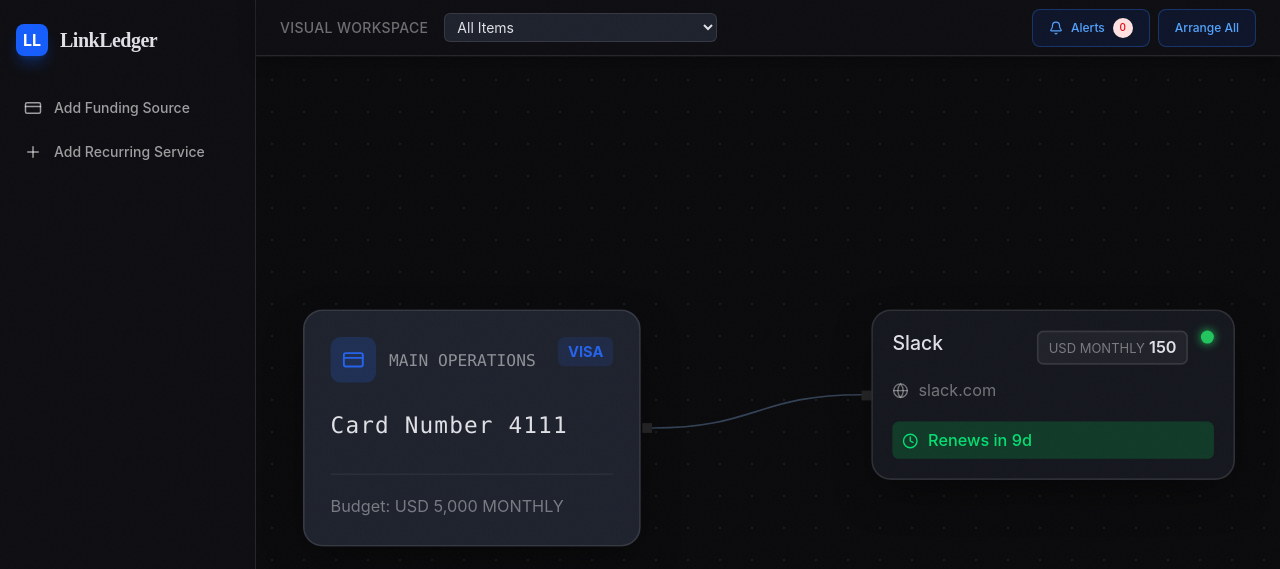
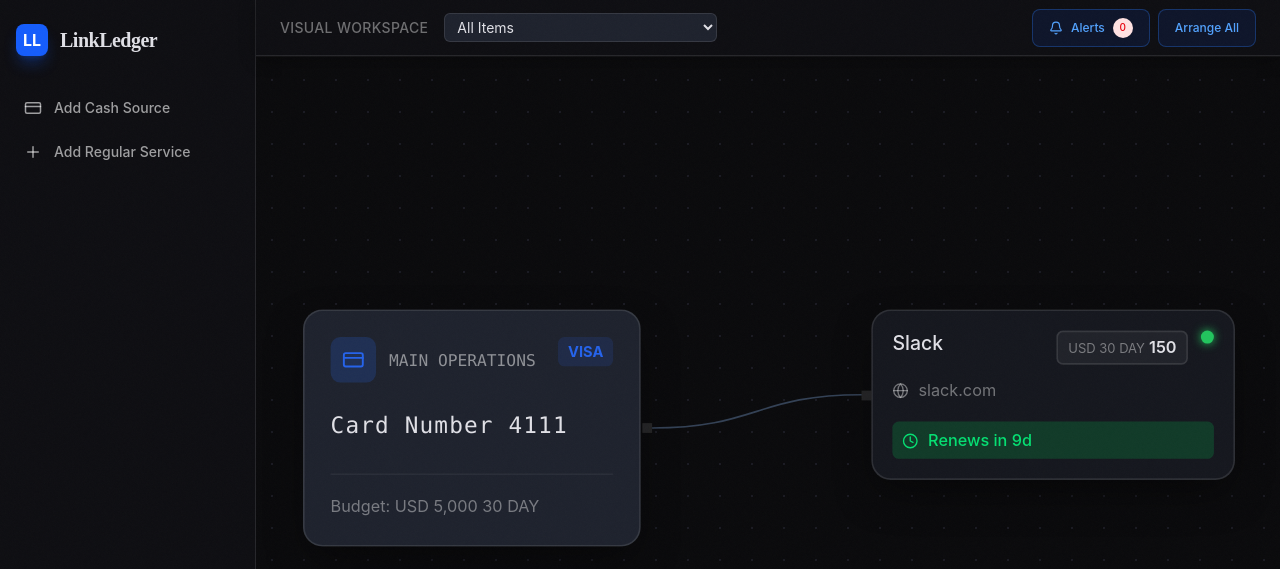
Before and after one commit to rhpshanks/LinkLedger, a React (Vite) app: page / in a window 1280 px wide. Shown: the top 569 px of the page. Built offline with nearby package versions, Linux system fonts and the light colour scheme.

Commit message:
Update UI wording to avoid F, E, M starting letters and use OCD/Islamic friendly terms

```diff
--- a/src/App.tsx
+++ b/src/App.tsx
@@ -91,14 +91,14 @@ export default function App() {
             className="w-full flex items-center gap-3 px-3 py-2.5 text-sm font-medium text-white/60 rounded-lg hover:text-white hover:bg-white/5 transition-all"
           >
             <CreditCard size={18} className="shrink-0" />
-            <span className="hidden md:block">Add Funding Source</span>
+            <span className="hidden md:block">Add Cash Source</span>
           </button>
           <button
             onClick={() => setIsAddSubOpen(true)}
             className="w-full flex items-center gap-3 px-3 py-2.5 text-sm font-medium text-white/60 rounded-lg hover:text-white hover:bg-white/5 transition-all"
           >
             <Plus size={18} className="shrink-0" />
-            <span className="hidden md:block">Add Recurring Service</span>
+            <span className="hidden md:block">Add Regular Service</span>
           </button>
         </nav>
 
@@ -146,8 +146,8 @@ export default function App() {
               <div className="w-16 h-16 rounded-2xl bg-blue-600/10 border border-blue-500/20 flex items-center justify-center mb-2">
                 <CreditCard size={28} className="text-blue-400/60" />
               </div>
-              <div className="text-white/50 font-semibold text-base">No funding sources yet</div>
-              <div className="text-white/25 text-sm max-w-xs">Add a funding source from the sidebar to get started. Link your recurring services to it on the canvas.</div>
+              <div className="text-white/50 font-semibold text-base">No cash sources yet</div>
+              <div className="text-white/25 text-sm max-w-xs">Add a cash source from the sidebar to get started. Link your regular services to it on the canvas.</div>
               <div className="text-[10px] text-white/20 uppercase tracking-widest mt-2">Ctrl N to add a source</div>
             </div>
           ) : (
@@ -169,7 +169,7 @@ export default function App() {
              <div className="flex flex-col h-full">
                 <div className="p-6 border-b border-white/10">
                   <div className="flex items-center justify-between mb-4">
-                    <h2 className="text-xl font-black font-serif tracking-tight text-[#E0E0E6]">Funding Source Summary</h2>
+                    <h2 className="text-xl font-black font-serif tracking-tight text-[#E0E0E6]">Cash Source Summary</h2>
                     <button onClick={() => setSelectedCardId(null)} className="text-white/40 hover:text-white p-1 text-xs uppercase font-bold tracking-wider">Hide</button>
                   </div>
                   <div className="p-4 rounded-xl text-white shadow-md mb-2 relative overflow-hidden" style={{ backgroundColor: selectedCard.color || '#1a1a1a' }}>
@@ -184,7 +184,7 @@ export default function App() {
                     <div className="mt-4 p-3 rounded-lg bg-white/5 border border-white/10 text-sm text-white/60 flex justify-between items-center">
                       <span className="font-semibold">Planned Budget</span>
                       <span className={`font-bold ${monthlyCardTotal > selectedCard.limit ? 'text-red-400' : 'text-green-400'}`}>
-                        {currency} {selectedCard.limit.toLocaleString()} MONTHLY
+                        {currency} {selectedCard.limit.toLocaleString()} 30 DAY
                       </span>
                     </div>
                   )}
@@ -192,11 +192,11 @@ export default function App() {
                 <div className="p-6 flex-1 overflow-y-auto">
                    <div className="grid grid-cols-2 gap-4 mb-8">
                      <div>
-                       <div className="text-[10px] uppercase tracking-wider text-white/40 font-bold mb-1">Monthly Projection</div>
+                       <div className="text-[10px] uppercase tracking-wider text-white/40 font-bold mb-1">30 Day Projection</div>
                        <div className="text-2xl font-light text-[#E0E0E6]">{currency} {monthlyCardTotal.toFixed(2)}</div>
                      </div>
                      <div>
-                       <div className="text-[10px] uppercase tracking-wider text-white/40 font-bold mb-1">Annual Projection</div>
+                       <div className="text-[10px] uppercase tracking-wider text-white/40 font-bold mb-1">Yearly Projection</div>
                        <div className="text-2xl font-light text-[#E0E0E6]">{currency} {annualCardTotal.toFixed(2)}</div>
                      </div>
                    </div>
@@ -242,7 +242,7 @@ export default function App() {
 
                    <div className="flex items-center gap-4 py-4 border-y border-white/10">
                       <div className="flex-1">
-                         <div className="text-[10px] uppercase tracking-wider text-white/40 font-bold mb-1">Planned Fee</div>
+                         <div className="text-[10px] uppercase tracking-wider text-white/40 font-bold mb-1">Planned Cost</div>
                          <div className="text-xl font-mono tracking-tight text-[#E0E0E6]">{currency} {selectedSub.amount}</div>
                       </div>
                       <div className="flex-1 border-l border-white/10 pl-4">
@@ -267,7 +267,7 @@ export default function App() {
 
                    {selectedSub.cardId && (
                      <div>
-                        <div className="text-[10px] uppercase tracking-wider text-white/40 font-bold mb-2">Funding Source</div>
+                        <div className="text-[10px] uppercase tracking-wider text-white/40 font-bold mb-2">Cash Source</div>
                         {cards.find(c => c.id === selectedSub.cardId) ? (
                           <div
                             className="flex items-center gap-3 p-3 bg-[#15171E] border border-white/10 rounded-lg cursor-pointer hover:border-blue-500/50 transition-colors shadow-sm"
@@ -286,7 +286,7 @@ export default function App() {
                    )}
                 </div>
                 <div className="p-6 border-t border-white/10 mt-auto flex gap-3">
-                    <button className="flex-1 btn-secondary text-sm" onClick={() => setIsEditSubOpen(true)}>Modify</button>
+                    <button className="flex-1 btn-secondary text-sm" onClick={() => setIsEditSubOpen(true)}>Update</button>
                     <button
                       onClick={() => { removeSubscription(selectedSub.id); setSelectedSubId(null); }}
                       className="flex-1 btn-danger text-sm"
@@ -300,15 +300,15 @@ export default function App() {
       )}
 
       {/* Modals */}
-      <Modal isOpen={isAddCardOpen} onClose={() => setIsAddCardOpen(false)} title="Add Funding Source">
+      <Modal isOpen={isAddCardOpen} onClose={() => setIsAddCardOpen(false)} title="Add Cash Source">
          <AddCardForm onClose={() => setIsAddCardOpen(false)} />
       </Modal>
 
-      <Modal isOpen={isAddSubOpen} onClose={() => setIsAddSubOpen(false)} title="Add Recurring Service">
+      <Modal isOpen={isAddSubOpen} onClose={() => setIsAddSubOpen(false)} title="Add Regular Service">
          <AddSubForm onClose={() => setIsAddSubOpen(false)} initialCardId={selectedCardId || undefined} />
       </Modal>
 
-      <Modal isOpen={isEditSubOpen && !!selectedSub} onClose={() => setIsEditSubOpen(false)} title="Modify Service">
+      <Modal isOpen={isEditSubOpen && !!selectedSub} onClose={() => setIsEditSubOpen(false)} title="Update Service">
          <AddSubForm onClose={() => setIsEditSubOpen(false)} sub={selectedSub} />
       </Modal>
 
--- a/src/components/CardNode.tsx
+++ b/src/components/CardNode.tsx
@@ -35,7 +35,7 @@ export function CardNode({ data }: { data: Card & { isAlert: boolean, onClick: (
 
       {data.limit && (
         <div className="mt-4 pt-3 border-t border-white/5 flex justify-between items-end">
-          <span className={`text-[10px] ${data.isAlert ? 'text-red-400 font-semibold' : 'text-white/40'}`}>Budget: {currency} {data.limit.toLocaleString()} MONTHLY</span>
+          <span className={`text-[10px] ${data.isAlert ? 'text-red-400 font-semibold' : 'text-white/40'}`}>Budget: {currency} {data.limit.toLocaleString()} 30 DAY</span>
           {data.isAlert && <span className="w-2 h-2 rounded-full bg-red-500 animate-pulse" />}
         </div>
       )}
--- a/src/components/SubscriptionNode.tsx
+++ b/src/components/SubscriptionNode.tsx
@@ -31,7 +31,7 @@ export function SubscriptionNode({ data }: { data: Subscription & { onClick: ()
       <div className="flex justify-between items-start mb-2 pr-4">
         <div className="font-medium text-xs truncate max-w-[130px] text-[#E0E0E6]">{data.serviceName}</div>
         <div className="text-[10px] font-semibold whitespace-nowrap bg-white/5 border border-white/10 px-1.5 py-0.5 rounded text-[#E0E0E6]">
-          <span className="text-[8px] text-white/40 font-normal uppercase">{currency} {data.cycle === 'monthly' ? 'MONTHLY' : data.cycle === 'annual' ? 'ANNUAL' : 'QUARTERLY'}</span> {data.amount.toLocaleString()}
+          <span className="text-[8px] text-white/40 font-normal uppercase">{currency} {data.cycle === 'monthly' ? '30 DAY' : data.cycle === 'annual' ? 'YEARLY' : 'QUARTERLY'}</span> {data.amount.toLocaleString()}
         </div>
       </div>
 
--- a/src/components/forms.tsx
+++ b/src/components/forms.tsx
@@ -33,7 +33,7 @@ export function AddCardForm({ onClose }: { onClose: () => void }) {
           <label className="label-base">Source Type</label>
           <select name="type" className="input-base">
             <option value="Visa">Visa</option>
-            <option value="Mastercard">Mastercard</option>
+            <option value="Bank Card">Bank Card</option>
             <option value="Amex">Amex</option>
           </select>
         </div>
@@ -97,15 +97,15 @@ export function AddSubForm({ onClose, initialCardId, sub }: { onClose: () => voi
       </div>
       <div className="grid grid-cols-2 gap-4">
         <div>
-          <label className="label-base">Planned Fee ({currency})</label>
+          <label className="label-base">Planned Cost ({currency})</label>
           <input name="amount" type="number" step="0.01" min="0" required defaultValue={sub?.amount} placeholder="54.99" className="input-base" />
         </div>
         <div>
           <label className="label-base">Payment Cycle</label>
           <select name="cycle" className="input-base" defaultValue={sub?.cycle || 'monthly'}>
-            <option value="monthly">Monthly</option>
-            <option value="quarterly">Quarterly</option>
-            <option value="annual">Annual</option>
+            <option value="monthly">30 Day Cycle</option>
+            <option value="quarterly">90 Day Cycle</option>
+            <option value="annual">Yearly</option>
           </select>
         </div>
       </div>
@@ -124,7 +124,7 @@ export function AddSubForm({ onClose, initialCardId, sub }: { onClose: () => voi
       </div>
       <div className="pt-4 flex justify-end gap-3">
         <button type="button" onClick={onClose} className="btn-secondary">Cancel</button>
-        <button type="submit" className="btn-primary">{sub ? 'Save Changes' : 'Save Service'}</button>
+        <button type="submit" className="btn-primary">{sub ? 'Save Updates' : 'Save Service'}</button>
       </div>
     </form>
   )
@@ -176,7 +176,7 @@ export function SettingsForm({ onClose }: { onClose: () => void }) {
         </label>
         <label className="flex items-center gap-2">
           <input type="checkbox" name="notifyEmail" defaultChecked={alertsPrefs.notifyEmail} className="rounded border-white/10 text-blue-500 focus:ring-blue-500 bg-[#0E0E12]" />
-          <span className="text-sm">Inbox Message (Mail)</span>
+          <span className="text-sm">Inbox Note (Post)</span>
         </label>
       </div>
       <div className="pt-4 flex justify-end gap-3">
```
